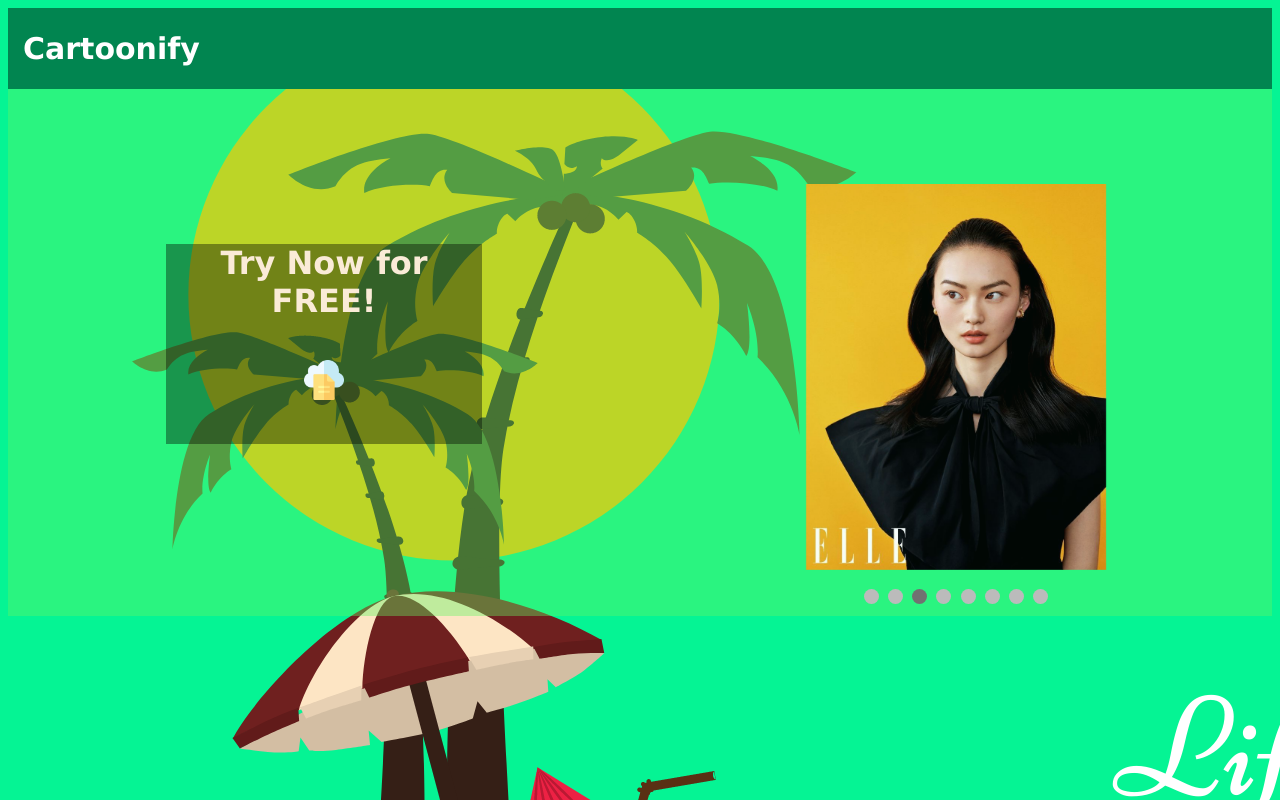
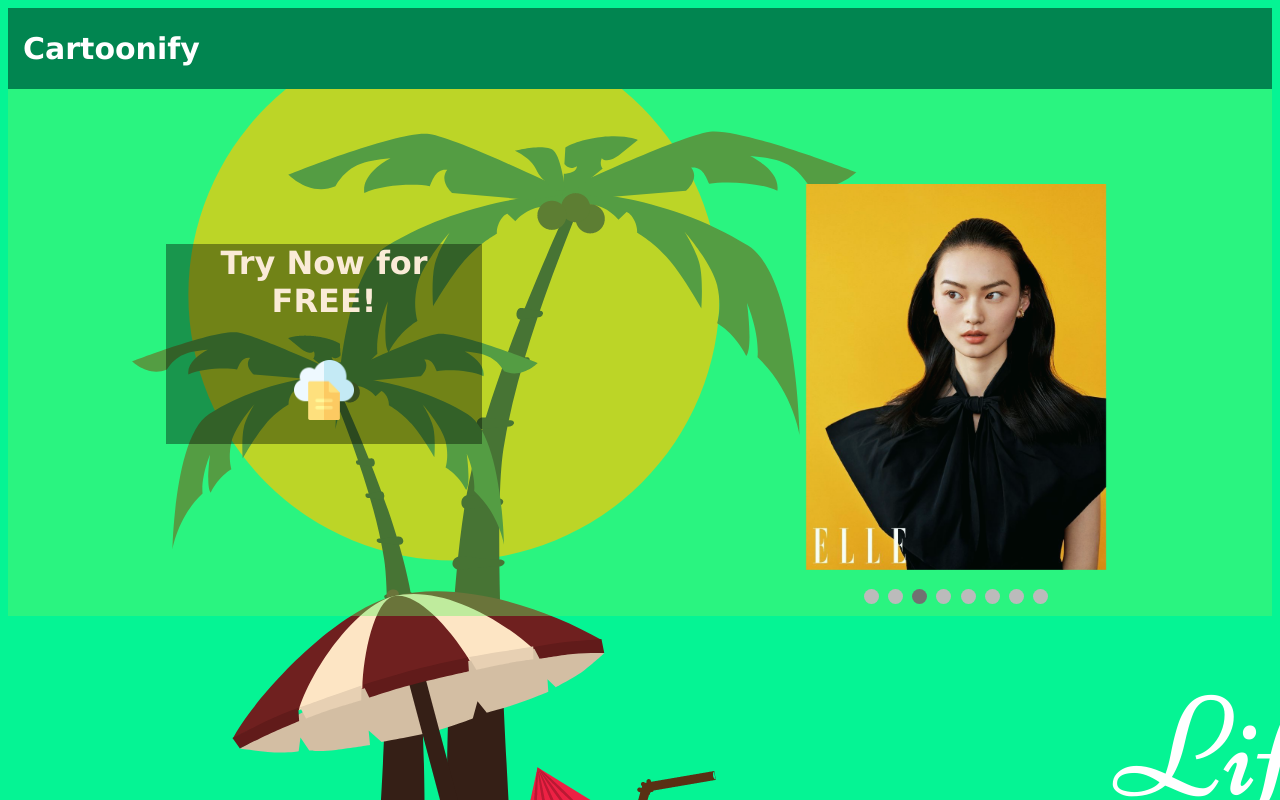
Before and after one commit to abhiroopbasak/carttonify.github.io, a plain HTML site: page index.html in a window 1280 px wide. Drawn offline with Linux system fonts and the light colour scheme.

Commit message:
Update index.html

```diff
--- a/index.html
+++ b/index.html
@@ -88,7 +88,7 @@ img {vertical-align: middle;}
                 <div style="width:50%; height:200px; background:rgba(0, 8, 0, 0.4)">
                 <h1 style="color:antiquewhite;">Try Now for FREE!</h1><br>
                 <a href="rmback.py" download="catoonify.py">
-                    <img src="cloud.png" alt="W3Schools" width="40" height="40">
+                    <img src="cloud.png" alt="W3Schools" width="60" height="60">
                   </a>
                 </div>
             </center>
```
